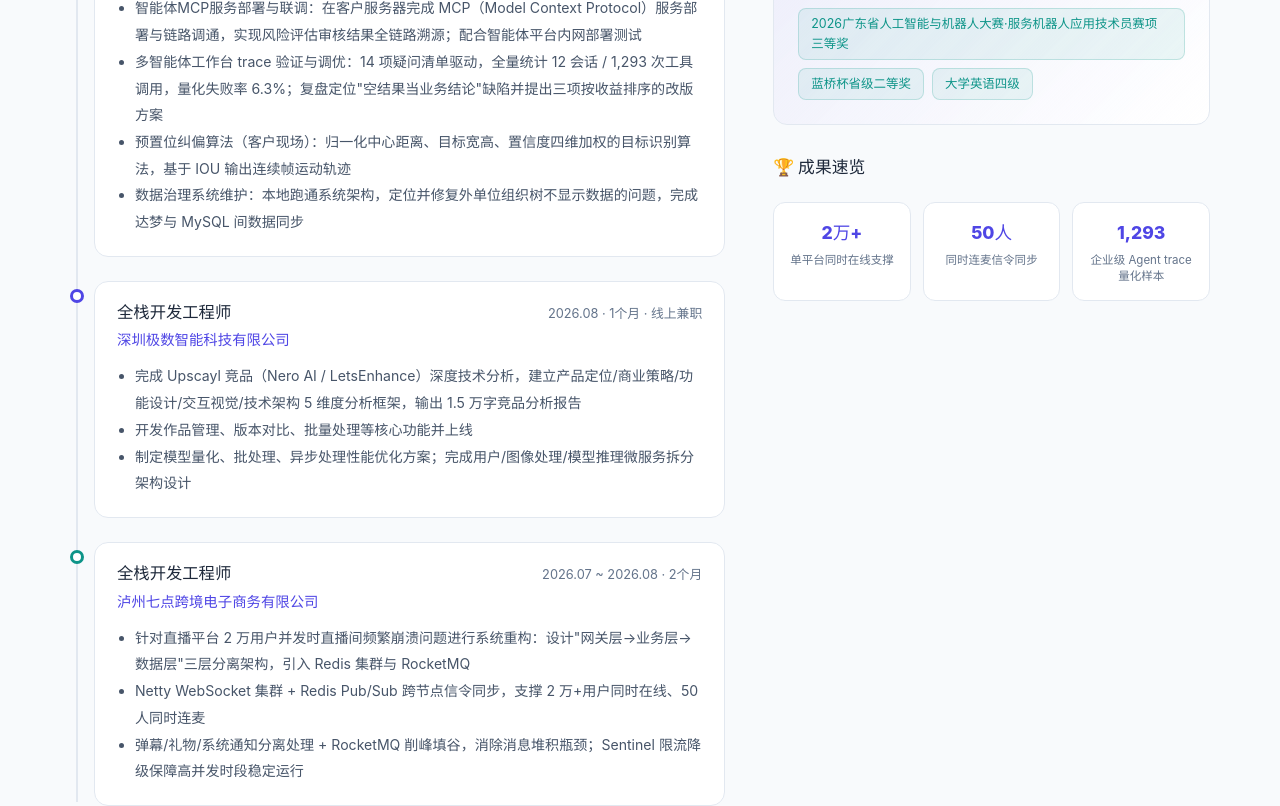
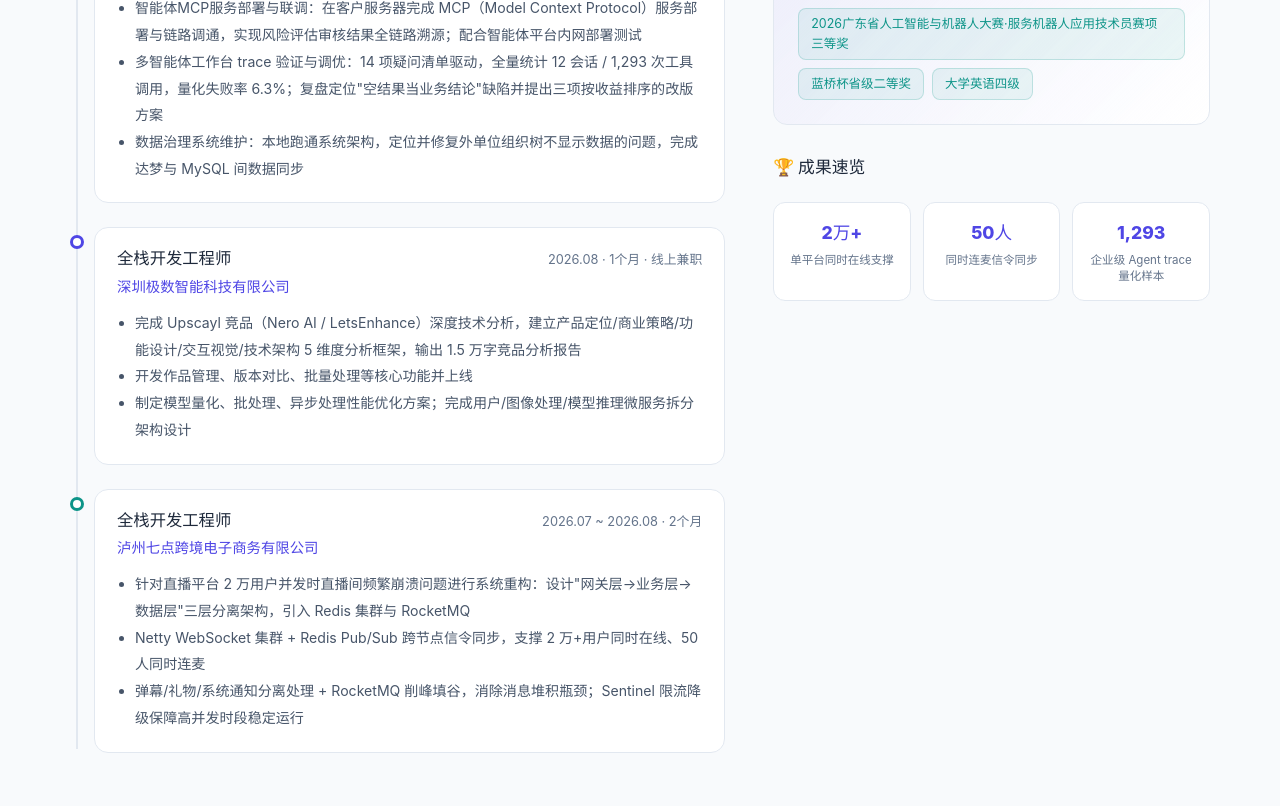
Before and after one commit to yblt/yblt-website, a Vue app: page / in a window 1280 px wide. Shown: the part 6020-6826 px from the top of the page. Built offline with nearby package versions, Linux system fonts and the light colour scheme.

Commit message:
chore: 电网实习经历去掉预置位纠偏条目，与简历口径统一

```diff
--- a/src/data/site.js
+++ b/src/data/site.js
@@ -350,7 +350,6 @@ export const experiences = [
       '动态DDL执行系统：设计表结构变更执行表与错误日志表，支持按主键跨多局点循环执行并自动记录报错，表结构变更从逐库手动升级为自动化批量执行 + 错误可追溯，支撑多局点统一发版',
       '智能体MCP服务部署与联调：在客户服务器完成 MCP（Model Context Protocol）服务部署与链路调通，实现风险评估审核结果全链路溯源；配合智能体平台内网部署测试',
       '多智能体工作台 trace 验证与调优：14 项疑问清单驱动，全量统计 12 会话 / 1,293 次工具调用，量化失败率 6.3%；复盘定位"空结果当业务结论"缺陷并提出三项按收益排序的改版方案',
-      '预置位纠偏算法（客户现场）：归一化中心距离、目标宽高、置信度四维加权的目标识别算法，基于 IOU 输出连续帧运动轨迹',
       '数据治理系统维护：本地跑通系统架构，定位并修复外单位组织树不显示数据的问题，完成达梦与 MySQL 间数据同步'
     ]
   },
```
